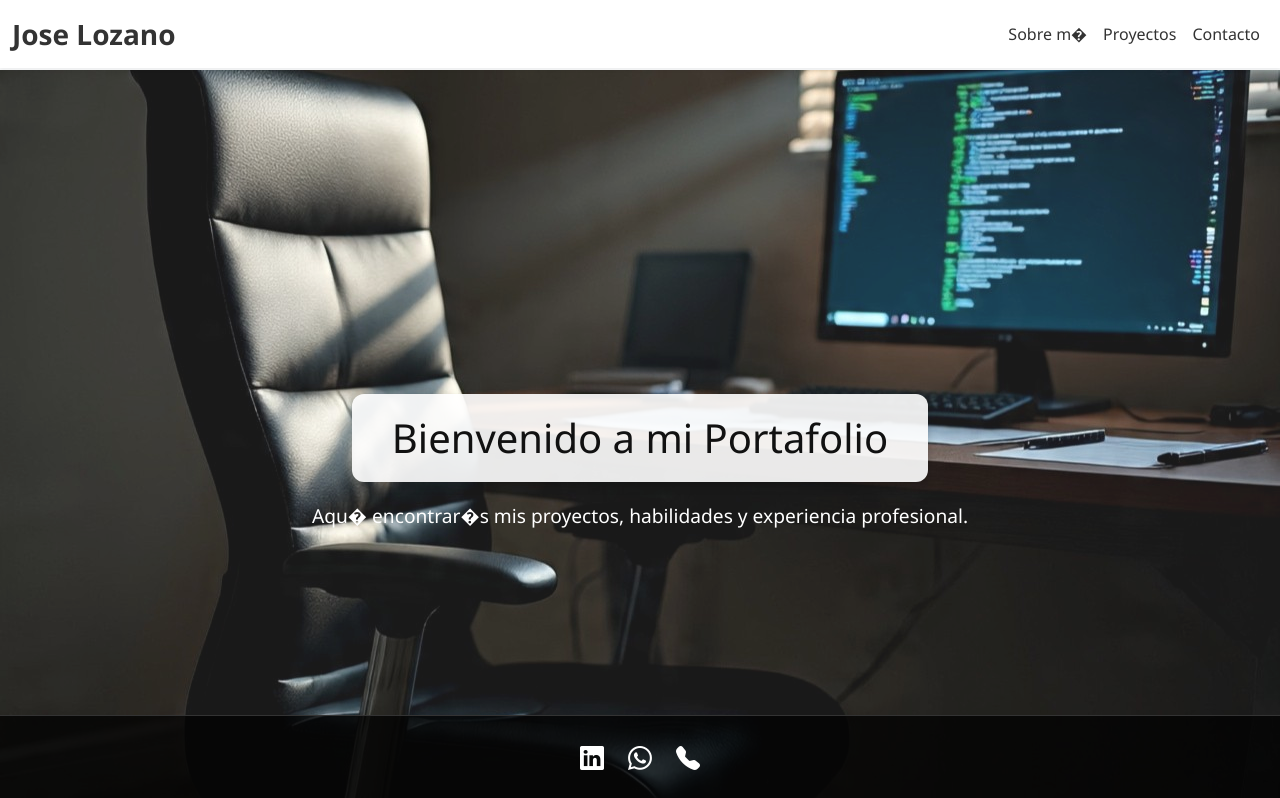
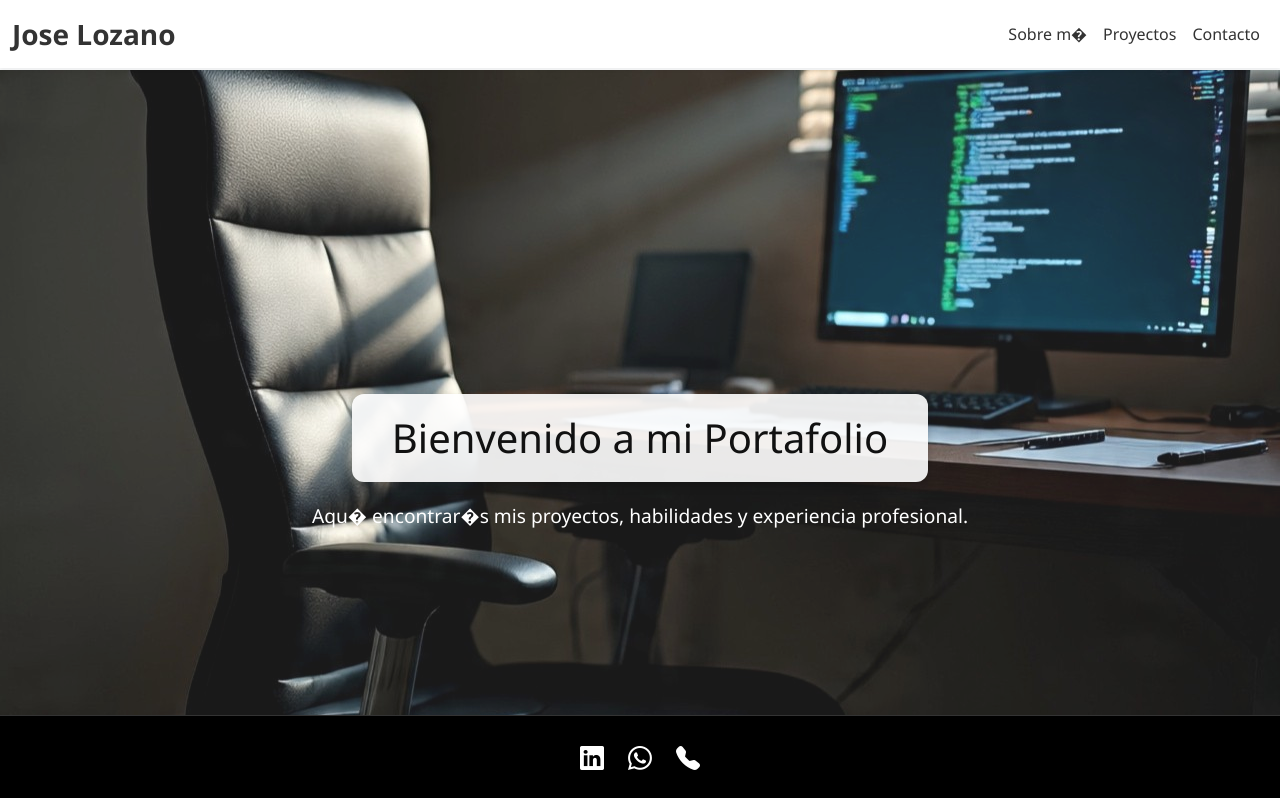
Before and after one commit to JoseLozanoVazquez/joselozanovazquez.github.io, a plain HTML site: page index.html in a window 1280 px wide. Shown: the top 798 px of the page. Drawn offline with nearby package versions, Linux system fonts and the light colour scheme; files whose address does not match are found by name.

Commit message:
Agregar valores

```diff
--- a/css/styles.css
+++ b/css/styles.css
@@ -101,7 +101,7 @@ body {
 
 /* Footer */
 .custom-footer {
-    background-color: rgba(0, 0, 0, 0.75) !important; /* Footer negro opaco */
+    background-color: rgba(0, 0, 0, 1) !important; /* Footer negro opaco */
     border-top: 1px solid #333333;
 }
 
```
